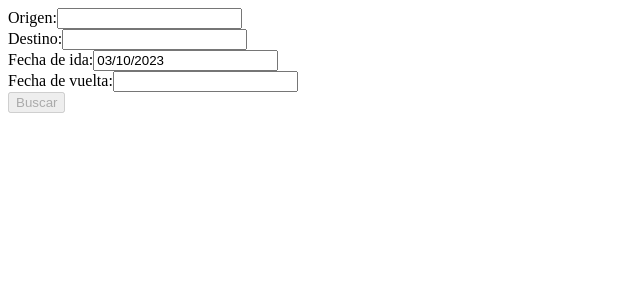
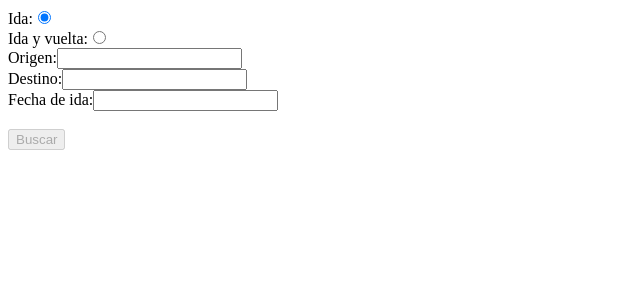
Before and after one commit to Octavio-Borelli/trenesApp, a React (Create React App) app: page /Prueba in a window 1280 px wide. Shown: the top 300 px of the page, without its empty margins (0-640 px from the left). Built offline with nearby package versions, Linux system fonts and the light colour scheme; no server answers; the database is empty.

Commit message:
el viaje corresponde a la fecha selecionada del datePicker

```diff
--- a/src/components/Ingresar/Ingresar.jsx
+++ b/src/components/Ingresar/Ingresar.jsx
@@ -17,8 +17,6 @@ const Ingresar = () => {
     return (
         <div className='fondoIngresar'>
             <form className="ingresar" onSubmit={handleAuth}>
-
-
                 <label>Usuario:
                     <input className="usuarioIngresar" type="email" value={email} onChange={(event) => setEmail(event.target.value)} />
                 </label>
--- a/src/components/Prueba/Prueba.jsx
+++ b/src/components/Prueba/Prueba.jsx
@@ -18,8 +18,10 @@ const Prueba = () => {
 
     const [filtro, setFiltro] = useState([]);
     const [error, setError] = useState(null);
-    const [startDate, setStartDate] = useState(new Date());
+    const [startDate, setStartDate] = useState(null);
     const [endDate, setEndDate] = useState(null);
+    const [orientacion, setOrientacion] = useState("ida");
+
 
     const handleStartDateChange = (date) => {
         setStartDate(date);
@@ -29,38 +31,42 @@ const Prueba = () => {
         setEndDate(date);
     };
 
+    const handleFiltro = () => {
+        if (origen && destino && startDate) {
+            let filtroViajes = viaje.filter((item) => {
+                // Convertir la fecha de salida del formato "dd/mm/yyyy" a un objeto Date
+                const fechaSalida = item && item["Fecha salida"] ? new Date(item["Fecha salida"].split('/').reverse().join('-')) : null;
 
-    // const handleFiltro = () => {
-    //     if (origen && destino) {
-    //         const viajesFiltrados = viaje.filter((item) => item.Origen === origen && item.Destino === destino);
-    //         if (viajesFiltrados.length > 0) {
-    //             setFiltro(viajesFiltrados);
-    //             setError(null);
-    //         } else {
-    //             setFiltro([]);
-    //             setError(<h3>"No hay viajes disponibles."</h3>);
-    //         }
-    //     }
-    // };
+                // Verificar si la fecha de salida es igual a la fecha seleccionada en el DatePicker de ida
+                const fechaIdaValida = startDate.toDateString() === fechaSalida.toDateString();
 
-    const handleFiltro = () => {
-        if (origen && destino) {
-            const viajesFiltrados = viaje.filter((item) => {
-                // Convertir la fecha de salida del formato "dd/mm/yyyy" a un objeto Date
-                const fechaSalida = new Date(item["Fecha salida"].split('/').reverse().join('-'));
+                // Verificar si la fecha de vuelta es posterior o igual a la fecha seleccionada en el DatePicker de vuelta (si está seleccionada)
+                // const fechaVueltaValida = !endDate || endDate.getTime() >= fechaSalida.getTime();
 
-                // Verificar si la fecha de salida es posterior o igual a la fecha seleccionada en el DatePicker de ida
-                const fechaIdaValida = startDate.getTime() <= fechaSalida.getTime();
 
-                // Verificar si la fecha de vuelta es anterior o igual a la fecha seleccionada en el DatePicker de vuelta (si está seleccionada)
-                const fechaVueltaValida = !endDate || endDate.getTime() >= fechaSalida.getTime();
+                // Verificar si la fecha de regreso del viaje es exactamente igual a la fecha seleccionada en el DatePicker de vuelta (si está seleccionada)
+                // const fechaRegresoValida = !endDate || new Date(item["Fecha regreso"].split('/').reverse().join('-')).toDateString() === endDate.toDateString();
 
-                // Retornar true si ambas condiciones se cumplen
-                return fechaIdaValida && fechaVueltaValida && item.Origen === origen && item.Destino === destino;
+                // Verificar si la orientación del viaje es de ida y vuelta solo si la fecha de vuelta está seleccionada
+                // const orientacionIdaYvueltaValida = !endDate || orientacion === "idaYvuelta" ? item["Trenes orientación"] === "Trenes idaYvuelta" : true;
+
+                // Verificar si la orientación del viaje es la seleccionada (ida o idaYvuelta)
+                // const orientacionValida = orientacion === "ida" ? item["Trenes orientación"] === "Trenes ida" : ["Trenes ida", "Trenes vuelta"].includes(item["Trenes orientación"]);
+
+                // Verificar si el viaje es de ida y vuelta y si la fecha de vuelta está seleccionada y es válida
+                // const vueltaValida = orientacion === "idaYvuelta" && endDate && item["Trenes orientación"] === "Trenes idaYvuelta" && endDate.getTime() >= startDate.getTime();
+
+                // Retornar true si todas las condiciones se cumplen
+                return fechaIdaValida && item.Origen === origen && item.Destino === destino;
+                // // Retornar true si todas las condiciones se cumplen
+                // return fechaIdaValida && fechaVueltaValida && fechaRegresoValida && (orientacionValida || vueltaValida) && orientacionIdaYvueltaValida && item.Origen === origen && item.Destino === destino;
+
+                // // Retornar true si todas las condiciones se cumplen
+                // return fechaIdaValida && fechaRegresoValida && (orientacionValida || vueltaValida) && item.Origen === origen && item.Destino === destino;
             });
 
-            if (viajesFiltrados.length > 0) {
-                setFiltro(viajesFiltrados);
+            if (filtroViajes.length > 0) {
+                setFiltro(filtroViajes);
                 setError(null);
             } else {
                 setFiltro([]);
@@ -69,10 +75,20 @@ const Prueba = () => {
         }
     };
 
-
     return (
         <>
             <div className="inputs">
+                <label>
+                    Ida:
+                    <input type="radio" value="ida" checked={orientacion === "ida"} onChange={(e) => setOrientacion(e.target.value)} />
+                    <br />
+                </label>
+                <label>
+                    Ida y vuelta:
+                    <input type="radio" value="idaYvuelta" checked={orientacion === "idaYvuelta"} onChange={(e) => setOrientacion(e.target.value)} />
+                </label>
+                <br />
+
                 <label>
                     Origen:
                     <input type="text" value={origen} onBlur={handleOrigenBlur} onChange={handleOrigenChange} />
@@ -88,10 +104,16 @@ const Prueba = () => {
                     <DatePicker selected={startDate} onChange={handleStartDateChange} />
                 </label>
                 <br />
-                <label>
+                {/* <label>
                     Fecha de vuelta:
                     <DatePicker selected={endDate} onChange={handleEndDateChange} />
-                </label>
+                </label> */}
+                {orientacion === "idaYvuelta" && (
+                    <label>
+                        Fecha de vuelta:
+                        <DatePicker selected={endDate} onChange={handleEndDateChange} />
+                    </label>
+                )}
                 <br />
                 <button onClick={handleFiltro} disabled={!origen || !destino}>Buscar</button>
             </div>
--- a/src/hooks/useFirestore.jsx
+++ b/src/hooks/useFirestore.jsx
@@ -19,6 +19,7 @@ const useFirestore = () => {
             const snapshot = await get(ref(db, "viajes"));
             const info = snapshot.val();
             setViaje(info.data);
+            console.log(info.data);
         } catch (error) {
             console.log(error);
         }
```
